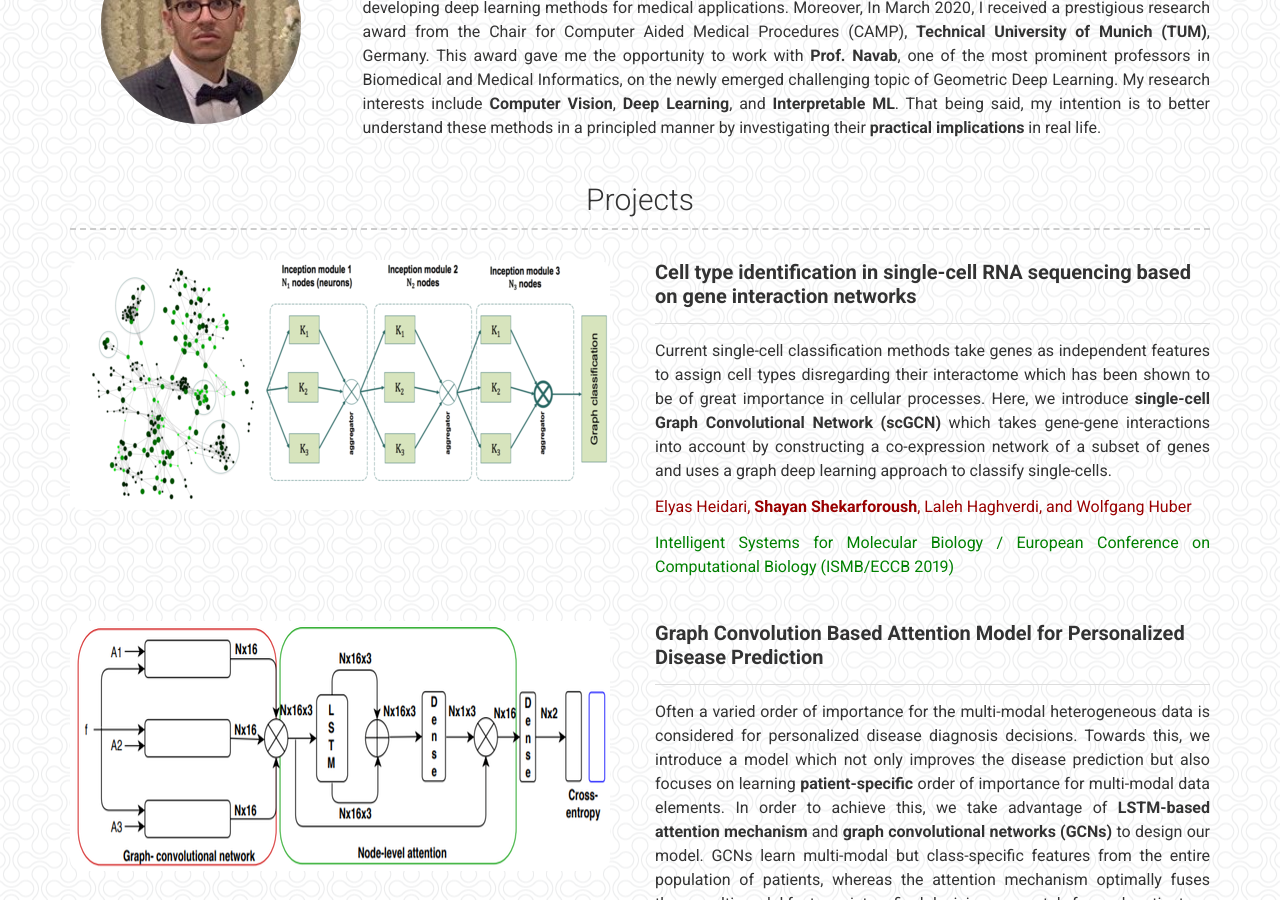
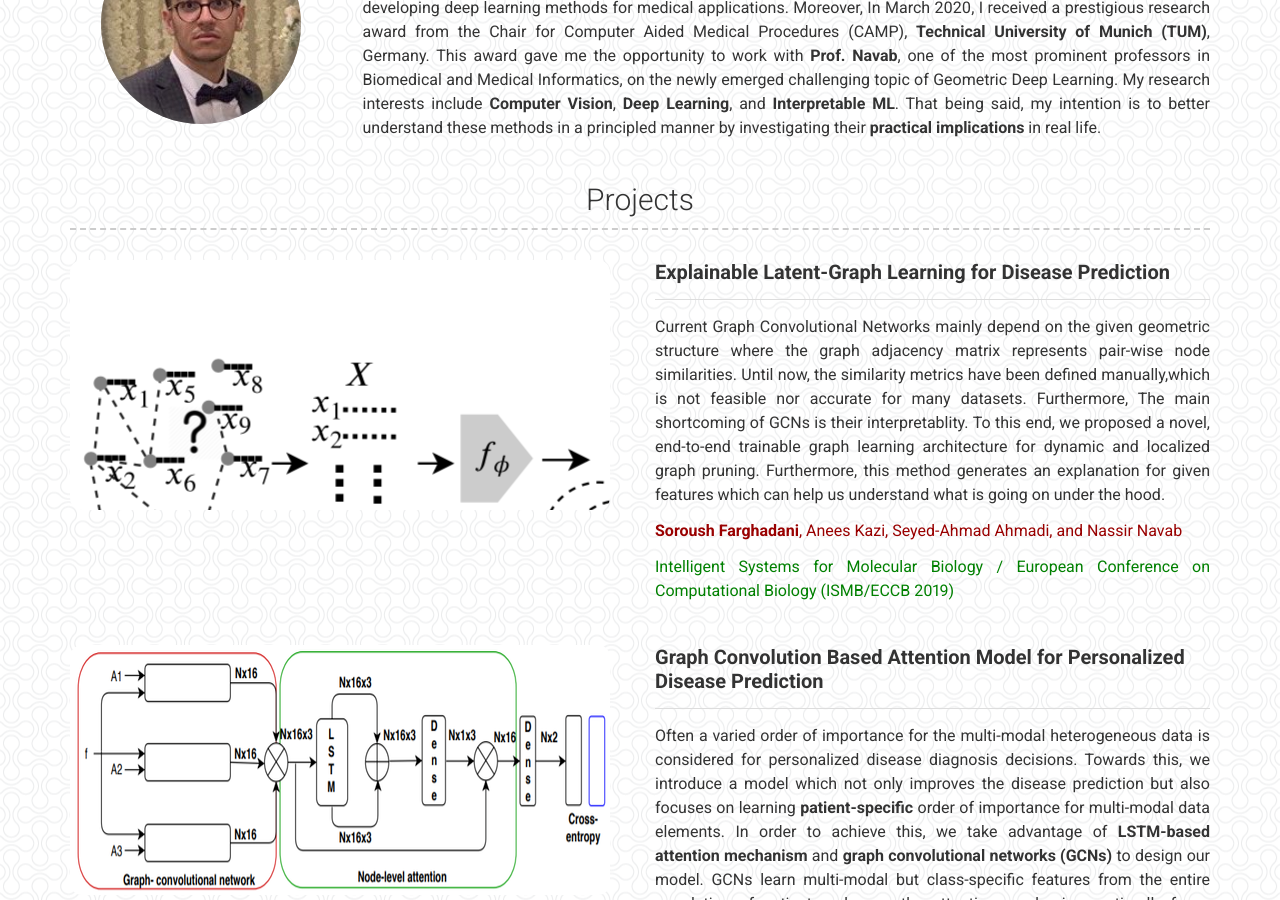
Before and after one commit to sfch1999/sfch1999.github.io, a Jekyll site: the page built from index.md, in a window 1280 px wide and 900 px high, scrolled down 365 px. Built offline with Jekyll 4.4.1, drawn with Linux system fonts in a browser that asks for light colours; a style sheet for code colours, icons or effects is not loaded.

Commit message:
about me

```diff
--- a/_data/projects.yml
+++ b/_data/projects.yml
@@ -1,16 +1,17 @@
-- name: scGCN
-  image: images/eccb2019.png
+- name: DGM
+  image: images/DGM.png
   description: |
-    ## **Cell type identification in single-cell RNA sequencing based on gene interaction networks**
+    ## **Explainable Latent-Graph Learning for Disease Prediction**
 
     ---
 
-    Current single-cell classification methods take genes as independent features to assign cell types disregarding
-    their interactome which has been shown to be of great importance in cellular processes. Here, we introduce
-    **single-cell Graph Convolutional Network (scGCN)** which takes gene-gene interactions into account by constructing
-    a co-expression network of a subset of genes and uses a graph deep learning approach to classify single-cells.
+    Current Graph Convolutional Networks mainly depend on the given geometric structure where the graph adjacency matrix represents pair-wise node similarities. Until now,
+    the similarity metrics have been defined manually,which is not feasible nor accurate for many datasets. Furthermore, The main shortcoming
+    of GCNs is their interpretablity.
+    To this end, we proposed a novel, end-to-end trainable graph learning architecture for dynamic and localized graph pruning. Furthermore,
+    this method generates an explanation for given features which can help us understand what is going on under the hood.
 
-    <span style="color:#900"> Elyas Heidari, **Shayan Shekarforoush**, Laleh Haghverdi, and Wolfgang Huber </span>
+    <span style="color:#900"> **Soroush Farghadani**, Anees Kazi, Seyed-Ahmad Ahmadi, and Nassir Navab</span>
 
     <span style="color:green"> Intelligent Systems for Molecular Biology / European Conference on Computational Biology (ISMB/ECCB 2019) </span>
 
```
Also changed, not shown: _config.yml (line endings or trailing spaces).
